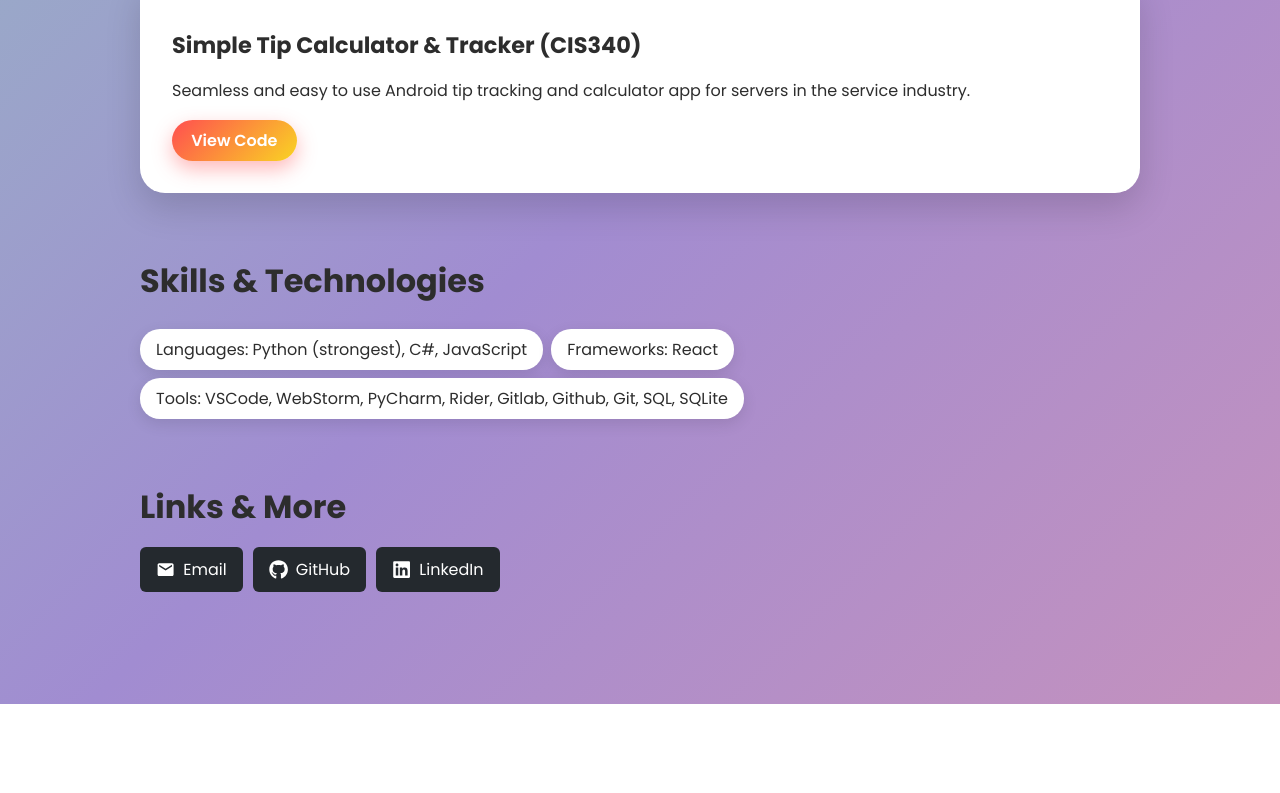
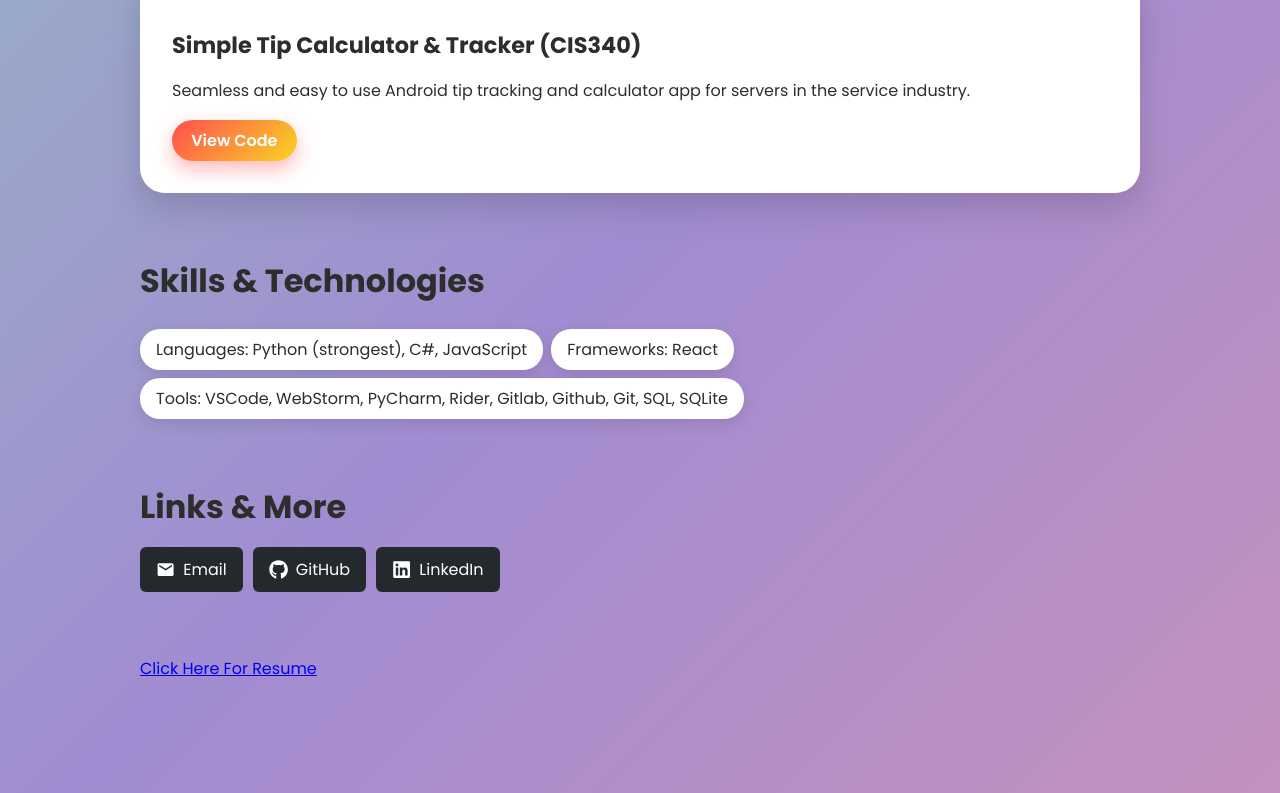
Before and after one commit to StrangeEcho/Personal-Website, a React (Create React App) app: page / in a window 1280 px wide. Shown: the part 1198-1991 px from the top of the page. Before the commit the page ends 1902 px from the top, so only its background shows below. Built offline with nearby package versions, Linux system fonts and the light colour scheme.

Commit message:
Add Resume Link

```diff
--- a/src/App.js
+++ b/src/App.js
@@ -71,6 +71,10 @@ export default function App() {
             <GithubButton />
             <LinkedInButton />
           </section>
+
+          <section className="section">
+            <a href="https://docs.google.com/document/d/1h-ii2aNnmMN0FFI5lt00Gw3GiWmNrLwE/preview">Click Here For Resume</a>
+          </section>
         </main>
       </div>
   );
```
